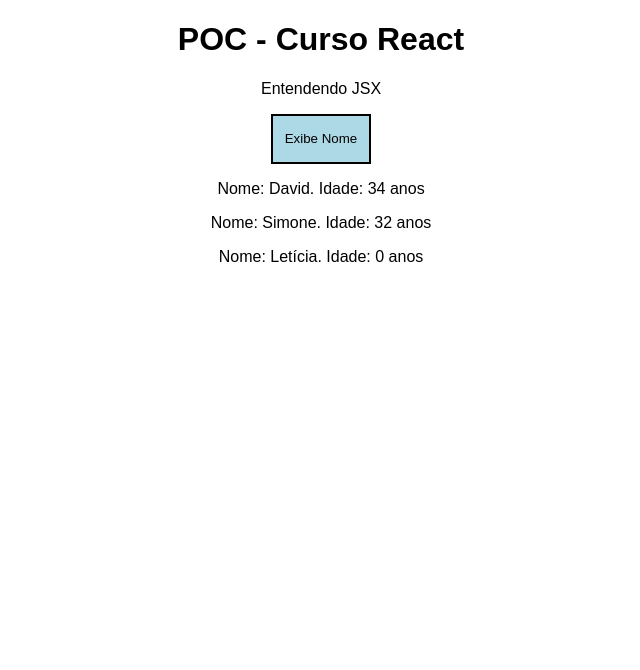
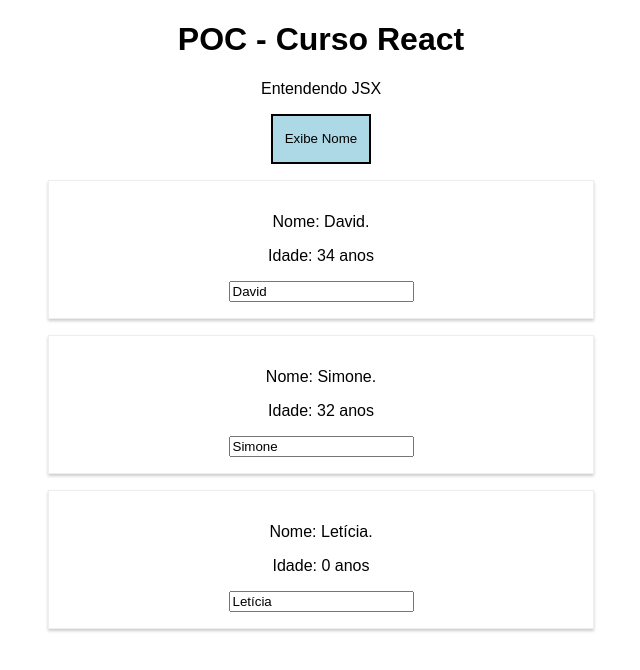
Before and after one commit to david-bsampaio/react-poc, a React (Create React App) app: page / in a window 1280 px wide. Both pictures are taken after a click on the button "Exibe Nome". Shown: the top 670 px of the page, without its empty margins (319-959 px from the left). Built offline with nearby package versions, Linux system fonts and the light colour scheme.

Commit message:
Alterações para alteração por chave

```diff
--- a/src/App.js
+++ b/src/App.js
@@ -12,17 +12,23 @@
     showPersons: false
   }
 
-/* switchNameHandler = (newName) => {
-  console.log('Foi clicado.');
+ switchNameHandler = (event, id) => {
+  const personIndex = this.state.people.findIndex( p => {
+    return p.id === id;
+  });
+
+  const person = {
+    ...this.state.people[personIndex]
+  };
+
+  person.name = event.target.value;
+  const people = [...this.state.people];
+  people[personIndex] = person;
+
   this.setState({
-      people: [
-        {name: newName, age: 34},
-        {name:"Simone", age: 32},
-        {name:"Letícia", age: 0},
-      ]
-    }
-  )
-} */
+    people: people
+  });
+}
 
 deletePersonHandler = (personIndex) => {
   const people = [...this.state.people];
@@ -47,7 +53,8 @@
             name={person.name}
             age={person.age}
             click={() => this.deletePersonHandler(index)}
-            key={person.id}/>
+            key={person.id}
+            changed={(event) => this.switchNameHandler(event, person.id)}/>
         })}
       </div>
     );
--- a/src/Person/Person.js
+++ b/src/Person/Person.js
@@ -1,10 +1,20 @@
 import React from 'react'
+const style = {
+    "width": "40%",
+    "margin": "16px auto",
+    "border": "1px solid #eee",
+    "boxShadow": "0 2px 3px #ccc",
+    "padding": "16px",
+    "textAlign":"center"
+  };
 
 const person = (props) => {
     return (
-        <div>
-            <p onClick={props.click}>Nome: {props.name}. Idade: {props.age} anos</p>
+        <div style={style}>
+            <p onClick={props.click}>Nome: {props.name}.</p>
+            <p>Idade: {props.age} anos</p>
             <p>{props.children}</p>
+            <input type="text" onChange={props.changed} value={props.name}/>
         </div>
     )
 }
```
